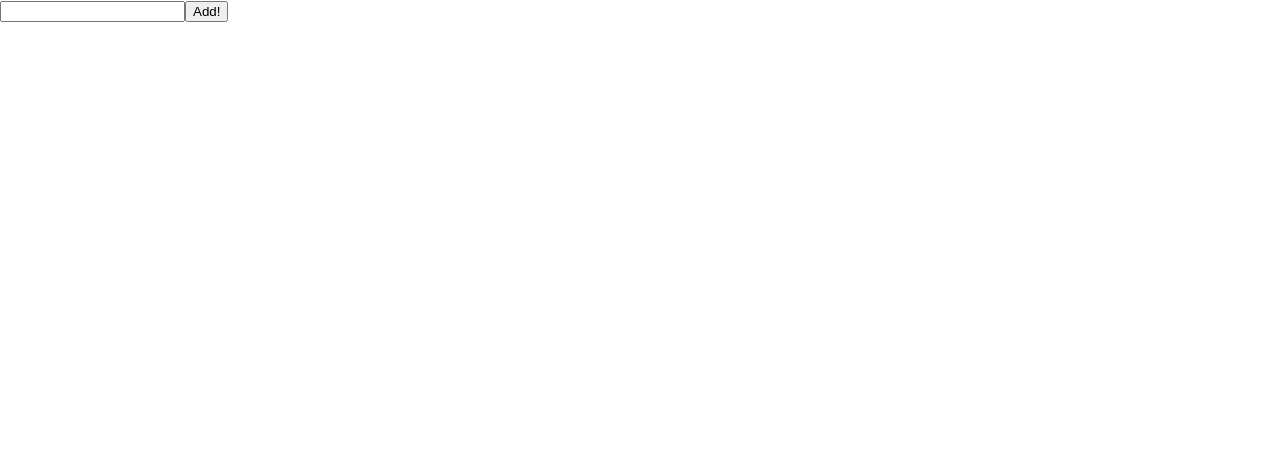
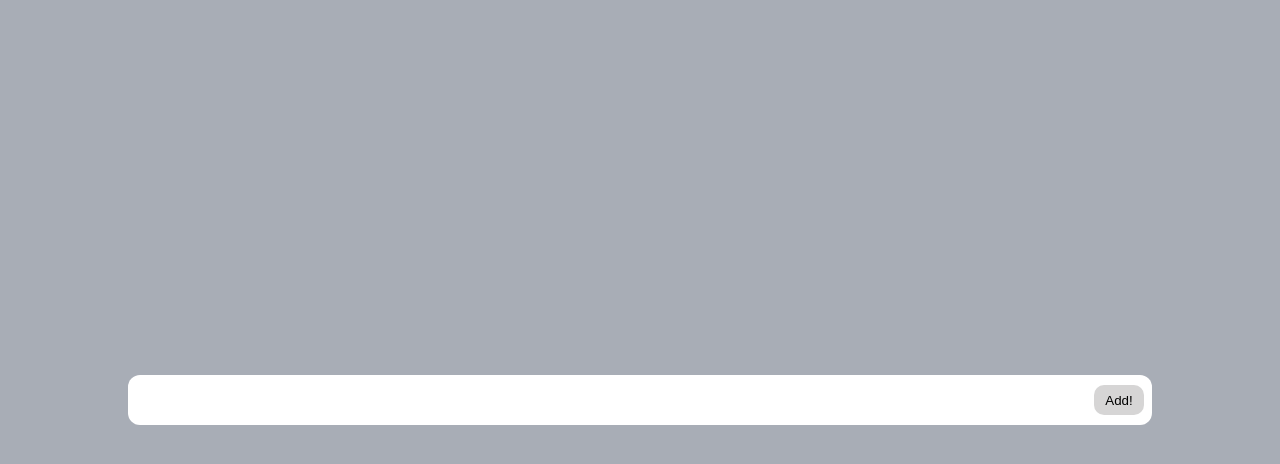
Before and after one commit to devinkg/redux-todo, a React (Create React App) app: page / in a window 1280 px wide. Shown: the top 464 px of the page. Built offline with nearby package versions, Linux system fonts and the light colour scheme.

Commit message:
css styles added

```diff
--- a/src/App.js
+++ b/src/App.js
@@ -4,7 +4,7 @@ import Input from './components/Input';
 
 function App() {
   return (
-    <div className="App">
+    <div className="app">
     {/* todolist */}
     {/* done */}
     <Input/>
--- a/src/components/Input.css
+++ b/src/components/Input.css
@@ -0,0 +1,29 @@
+.input{
+    height: 50px;
+    width: 80%;
+    border-radius: 12px;
+    background-color: #fff;
+    display: flex;
+    justify-content: center;
+    align-items: center;
+}
+
+input{
+    background: none;
+    border: none;
+    margin-left: 12px;
+    flex: 1;
+}
+
+input:focus{
+    outline: none;
+}
+
+button{
+    margin-right: 8px;
+    background-color: rgb(214,213,213);
+    border:none;
+    border-radius:10px;
+    height:30px;
+    width:50px;
+}
--- a/src/components/Input.js
+++ b/src/components/Input.js
@@ -9,7 +9,7 @@ const Input = () => {
     }
 
     return (
-        <div className='input'>
+        <div class='input'>
             <input type="text" value={input} onChange={e=>setInput(e.target.value)}/>
             <button onClick={addTodo}>Add!</button>
         </div>
```
